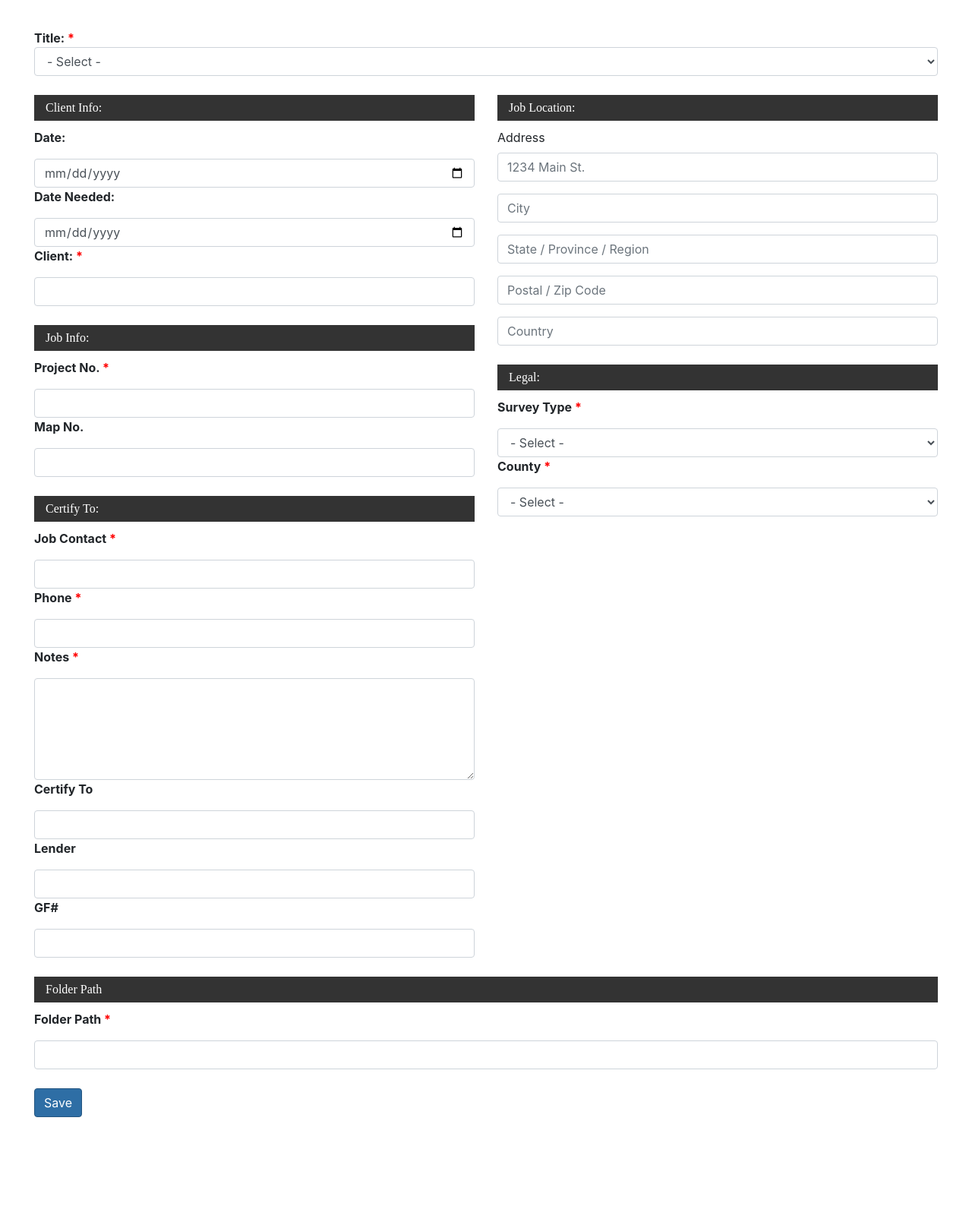
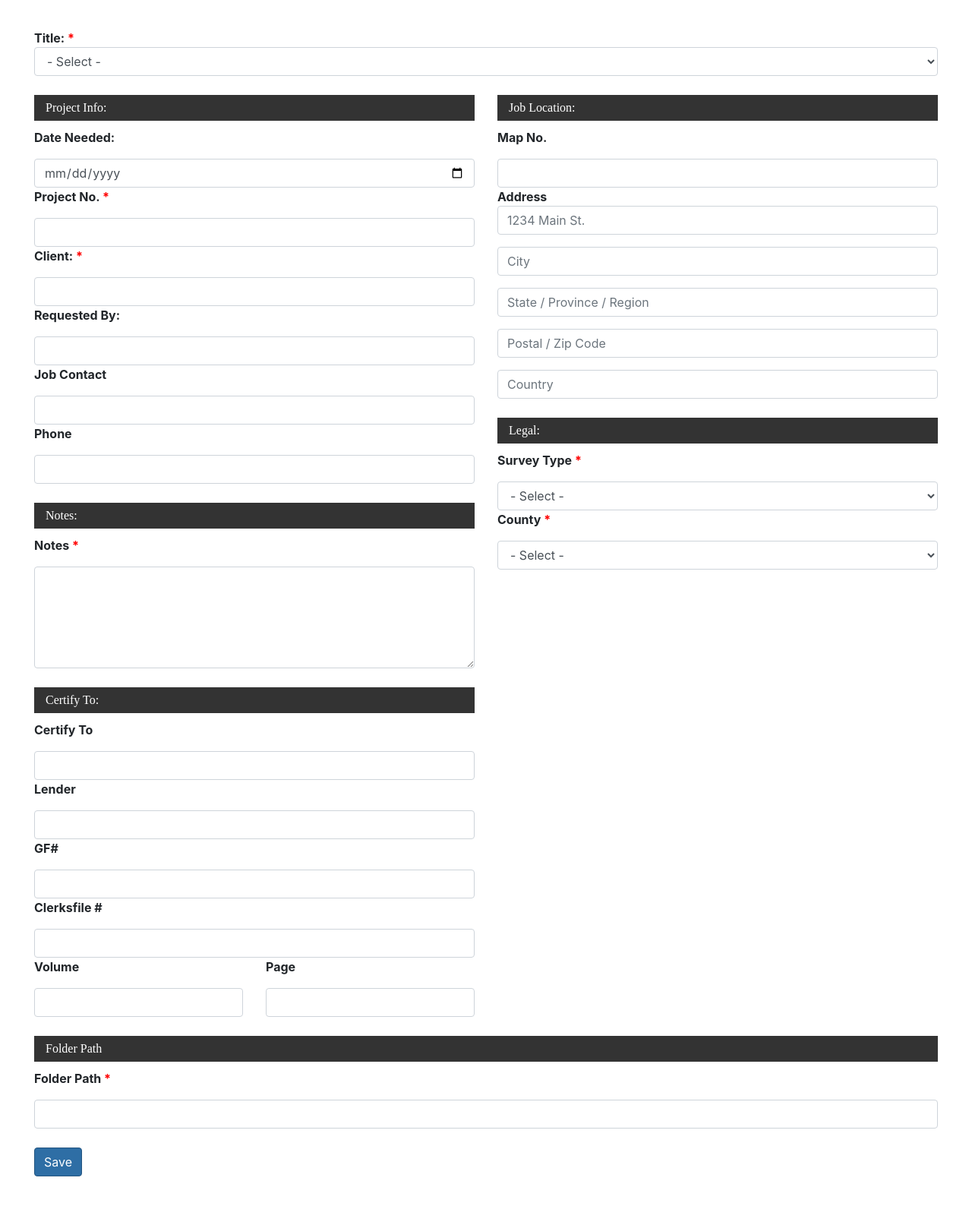
Before and after one commit to remmi11/furman, a Django app: template blog/templates/blog/post_new.html in a window 1280 px wide. Shown: the part 56-1644 px from the top of the page at 76% size. Before the commit the page ends 1527 px from the top, so only its background shows below. Run offline with Django 3.2, Linux system fonts and the light colour scheme; the template is opened without the code that fills it: values that come from a table or form of the project are taken from there, others are empty; parts of the project's set-up code (start-up, migrations or seed data) failed here and were passed over; some libraries are stand-ins or nearby versions.

Commit message:
new form markup

```diff
--- a/blog/templates/blog/post_new.html
+++ b/blog/templates/blog/post_new.html
@@ -22,53 +22,61 @@
     </div>
     <div class="row">
         <div class="col-md-6">
-            <p class="section-header">Client Info:</p>
-            <p>
+            <p class="section-header">Project Info:</p>
+            <!-- !!! DATE AS SAVE timestamp !!! -->
+            <!-- <p>
                 <strong>Date:</strong>
             </p>
-            <input type="date" class="form-control" name="date" value='{{ form.date_entered.value|date:' Y-m-d ' }}'/>
+            <input type="date" class="form-control" name="date" value='{{ form.date_entered.value|date:' Y-m-d ' }}'/> -->
             <p>
                 <strong>Date Needed:</strong>
             </p>
             <input type="date" class="form-control" name="date-needed" value='{{ form.date_needed.value|date:' Y-m-d ' }}' />
             <p>
+                <strong>Project No.
+                    <span style="color: red;">*</span>
+                </strong>
+            </p>
+            <input type="text" id="projectno" name="projectno" class="form-control" value='{{ form.project_no.value|default_if_none:"" }}'
+                required/>
+
+            <p>
                 <strong>Client:
                     <span style="color: red;">*</span>
                 </strong>
             </p>
-            <input type="text" class="form-control autocomplete-client" name="client" value='{{ form.client.value|default_if_none:"" }}' required/>
+            <input type="text" class="form-control autocomplete-client" name="client" value='{{ form.client.value|default_if_none:"" }}'
+                required/>
 
-            <p class="section-header">Job Info:</p>
             <p>
-                <strong>Project No.
-                    <span style="color: red;">*</span>
-                </strong>
+                <strong>Requested By:</strong>
             </p>
-            <input type="text" id="projectno" name="projectno" class="form-control" value='{{ form.project_no.value|default_if_none:"" }}' required/>
-            <p>
-                <strong>Map No.</strong>
-            </p>
-            <input type="text" name="mapno" class="form-control" value='{{ form.map_no.value|default_if_none:"" }}' />
-
-            <p class="section-header">Certify To:</p>
+            <input type="text" class="form-control autocomplete-client" name="client" value='{{ form.client.value|default_if_none:"" }}'
+                required/>
             <p>
                 <strong>Job Contact
-                    <span style="color: red;">*</span>
                 </strong>
             </p>
             <input type="text" name="jobcontact" class="form-control" value='{{ form.contact.value|default_if_none:"" }}' required/>
             <p>
                 <strong>Phone
-                    <span style="color: red;">*</span>
                 </strong>
             </p>
             <input type="text" name="phone" class="form-control" value='{{ form.phone.value|default_if_none:"" }}' required/>
+
+            <p class="section-header">Notes:</p>
+
+
             <p>
                 <strong>Notes
                     <span style="color: red;">*</span>
                 </strong>
             </p>
             <textarea name="notes" class="form-control big-ext" required rows=5>{{ form.notes.value|default_if_none:"" }}</textarea>
+
+
+            <p class="section-header">Certify To:</p>
+
             <p>
                 <strong>Certify To</strong>
             </p>
@@ -81,6 +89,34 @@
                 <strong>GF#</strong>
             </p>
             <input type="text" name="gf" class="form-control" value='{{ form.gf_no.value|default_if_none:"" }}' />
+
+            <!-- ADD THESE -->
+            <p>
+                <strong>Clerksfile #</strong>
+            </p>
+            <input type="text" name="#" class="form-control" />
+
+            <div class="row">
+                <div class="col-md-6">
+                    <p>
+                        <strong>Volume</strong>
+                    </p>
+                    <input type="text" name="#" class="form-control" />
+                </div>
+                <div class="col-md-6">
+                    <p>
+                        <strong>Page</strong>
+                    </p>
+                    <input type="text" name="#" class="form-control" />
+                </div>
+            </div>
+
+
+
+
+            <!--END ADD-->
+
+
         </div>
         <div class="col-md-6">
             <!-- <p class="section-header">Job Location:</p>
@@ -98,8 +134,13 @@
                         />
                     </div> -->
             <p class="section-header">Job Location:</p>
+            <p>
+                <strong>Map No.</strong>
+            </p>
+            <input type="text" name="mapno" class="form-control" value='{{ form.map_no.value|default_if_none:"" }}' />
+
             <div class="form-group gaddress f38 " data-fid="f38">
-                <label class="control-label">Address</label>
+                <strong>Address</strong>
 
                 <div class="form-group addressLine1">
                     <label class="control-label sr-only" for="f38_addressLine1">Address Line1</label>
@@ -155,11 +196,9 @@
             </select> -->
             <select name="surveytype" id="selectsurveytype" class="form-control" oninput="determineForm(this)" required>
                 <option value=""> - Select - </option>
-                {% for join_type in join_types %}
-                {% if join_type.join_type != '0' %}
+                {% for join_type in join_types %} {% if join_type.join_type != '0' %}
                 <option value="{{join_type.join_type }}">{{ join_type.join_type|upper }}</option>
-                {% endif %}
-                {% endfor %}
+                {% endif %} {% endfor %}
             </select>
             <div class="countyblk">
                 <p>
@@ -168,8 +207,7 @@
                     </strong>
                 </p>
 
-                <select name="county" id="selectcounty" class="form-control" required
-                oninput="selCounty(this)">
+                <select name="county" id="selectcounty" class="form-control" required oninput="selCounty(this)">
                     <option value=""> - Select - </option>
                 </select>
             </div>
@@ -272,22 +310,22 @@
                     <span style="color: red;">*</span>
                 </strong>
             </p>
-            <input type="text" name="fpath" class="form-control" value='{{ form.folder_path.value|default_if_none:"" }}'/>
+            <input type="text" name="fpath" class="form-control" value='{{ form.folder_path.value|default_if_none:"" }}' />
         </div>
     </div>
     <button class="btn btn-ext">Save</button>
 
     <script>
 
-        function ajaxFunc(url, data, indicator){
+        function ajaxFunc(url, data, indicator) {
             $.ajax({
                 method: "get",
                 url: url,
                 data: data
-            }).done(function( counties ) {
+            }).done(function (counties) {
                 body = '<option value=""> - Select - </option>'
-                for (i=0; i<counties.length; i++){
-                    body += '<option value="'+counties[i].toUpperCase()+'">'+counties[i].toUpperCase()+'</option>'
+                for (i = 0; i < counties.length; i++) {
+                    body += '<option value="' + counties[i].toUpperCase() + '">' + counties[i].toUpperCase() + '</option>'
 
                 }
                 $(indicator).html(body)
@@ -335,9 +373,9 @@
             $.ajax({
                 method: "get",
                 url: '{% url "ajax_client_data" %}'
-            }).done(function( clients ) {
-                $( ".autocomplete-client" ).autocomplete({
-                   source: clients
+            }).done(function (clients) {
+                $(".autocomplete-client").autocomplete({
+                    source: clients
                 });
             });
 
@@ -350,14 +388,14 @@
                 url: "{% url 'ajax_load_counties' %}",
                 data: { join_type: join_type }
             })
-            .done(function( counties ) {
-                body = '<option value=""> - Select - </option>'
-                for (i=0; i<counties.length; i++){
-                    body += '<option value="'+counties[i]+'">'+counties[i]+'</option>'
+                .done(function (counties) {
+                    body = '<option value=""> - Select - </option>'
+                    for (i = 0; i < counties.length; i++) {
+                        body += '<option value="' + counties[i] + '">' + counties[i] + '</option>'
 
-                }
-                $("#selectcounty").html(body)
-            });
+                    }
+                    $("#selectcounty").html(body)
+                });
 
             $("#subdivision").html('<option value=""> - Select - </option>')
             $("#unit").html('<option value=""> - Select - </option>')
@@ -412,7 +450,7 @@
             }
         }
 
-        function selCounty(e){
+        function selCounty(e) {
             var join_type = $("#selectsurveytype").val();
             var county = $("#selectcounty").val();
 
@@ -429,18 +467,18 @@
 
             if (join_type == "rural") {
                 ajaxFunc("{% url 'ajax_load_data' %}",
-                    { join_type: join_type, county: county, type:"survey" }, "#survey")
+                    { join_type: join_type, county: county, type: "survey" }, "#survey")
             } else if (join_type == "prad") {
                 ajaxFunc("{% url 'ajax_load_data' %}",
-                    { join_type: join_type, county: county, type:"subdivision" }, "#subdivision")
+                    { join_type: join_type, county: county, type: "subdivision" }, "#subdivision")
             } else if (join_type == "plss") {
                 ajaxFunc("{% url 'ajax_load_data' %}",
-                    { join_type: join_type, county: county, type:"meridian" }, "#meridian")
+                    { join_type: join_type, county: county, type: "meridian" }, "#meridian")
             } else {
             }
         }
 
-        function selLevel3(obj){
+        function selLevel3(obj) {
             var join_type = $("#selectsurveytype").val();
             var county = $("#selectcounty").val();
             type = $(obj).attr("id")
@@ -454,19 +492,19 @@
             $("#section").html('<option value=""> - Select - </option>')
 
             tp = ""
-            if (type == "subdivision"){
+            if (type == "subdivision") {
                 tp = "unit"
-            } else if (type == "survey"){
+            } else if (type == "survey") {
                 tp = "block"
-            } else if (type == "meridian"){
+            } else if (type == "meridian") {
                 tp = "town_range"
             }
 
             ajaxFunc("{% url 'ajax_load_data' %}",
-                    { join_type: join_type, county: county, level1: $(obj).val(), type:tp }, "#" + tp)
+                { join_type: join_type, county: county, level1: $(obj).val(), type: tp }, "#" + tp)
         }
 
-        function selLevel4(obj){
+        function selLevel4(obj) {
             var join_type = $("#selectsurveytype").val();
             var county = $("#selectcounty").val();
             type = $(obj).attr("id")
@@ -478,22 +516,22 @@
 
             tp = ""
             level1 = ""
-            if (type == "unit"){
+            if (type == "unit") {
                 level1 = $("#subdivision").val()
                 tp = "subblock"
-            } else if (type == "block"){
+            } else if (type == "block") {
                 level1 = $("#survey").val()
                 tp = "rural_section"
-            } else if (type == "town_range"){
+            } else if (type == "town_range") {
                 level1 = $("#meridian").val()
                 tp = "section"
             }
 
             ajaxFunc("{% url 'ajax_load_data' %}",
-                    { join_type: join_type, county: county, level1: level1, level2: $(obj).val(), type:tp }, "#" + tp)
+                { join_type: join_type, county: county, level1: level1, level2: $(obj).val(), type: tp }, "#" + tp)
         }
 
-        function selLevel5(obj){
+        function selLevel5(obj) {
             var join_type = $("#selectsurveytype").val();
             var county = $("#selectcounty").val();
             type = $(obj).attr("id")
@@ -505,8 +543,10 @@
             tp = "lot"
 
             ajaxFunc("{% url 'ajax_load_data' %}",
-                    { join_type: join_type, county: county, level1: level1, level2: level2,
-                        level3: $(obj).val(), type:tp }, "#" + tp)
+                {
+                    join_type: join_type, county: county, level1: level1, level2: level2,
+                    level3: $(obj).val(), type: tp
+                }, "#" + tp)
         }
 
     </script>
```
